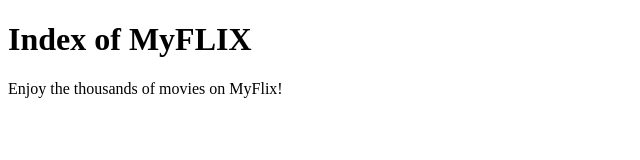
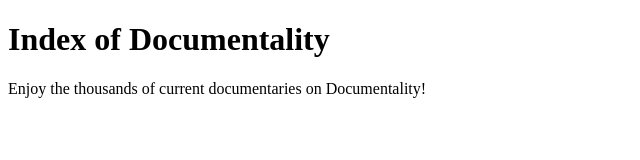
Before and after one commit to DeLaTorre-23/movie_api, a website: page public/index.html in a window 1280 px wide. Shown: the whole page, without its empty margins (0-640 px from the left). Drawn offline with Linux system fonts and the light colour scheme.

Commit message:
[add] new packages and info to index.html, package-lock.json, package.json

```diff
--- a/package.json
+++ b/package.json
@@ -21,6 +21,7 @@
     "body-parser": "^1.19.0",
     "express": "^4.17.1",
     "lodash": "^4.17.20",
+    "mongoose": "^5.10.15",
     "morgan": "^1.10.0",
     "uuid": "^8.3.1"
   },
--- a/public/index.html
+++ b/public/index.html
@@ -2,10 +2,10 @@
 <html lang="en" dir="ltr">
   <head>
     <meta charset="utf-8">
-    <title>MyFLIX</title>
+    <title>DOCUMENTALITY</title>
   </head>
   <body>
-    <h1>Index of MyFLIX</h1>
-    <p>Enjoy the thousands of movies on MyFlix!</p>
+    <h1>Index of Documentality</h1>
+    <p>Enjoy the thousands of current documentaries on Documentality!</p>
   </body>
 </html>
```
Also changed, not shown: 1 other file.
